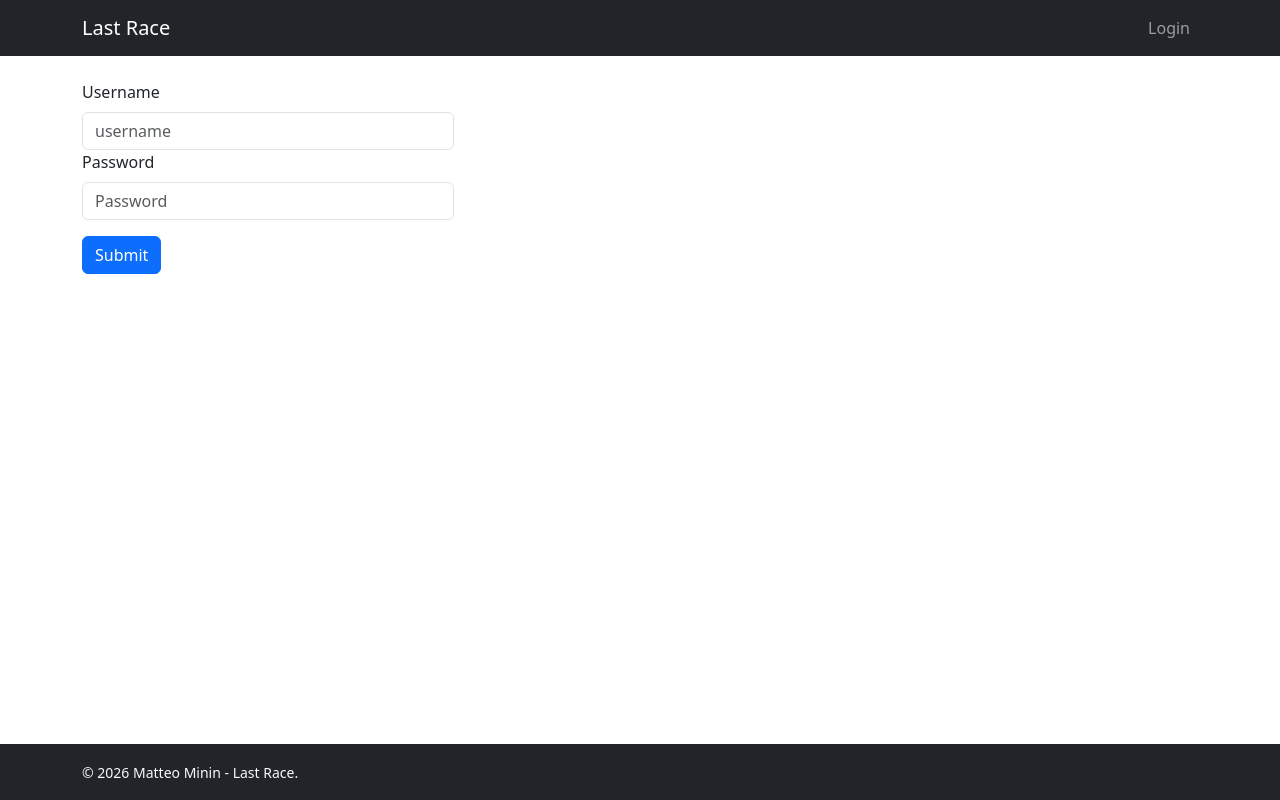
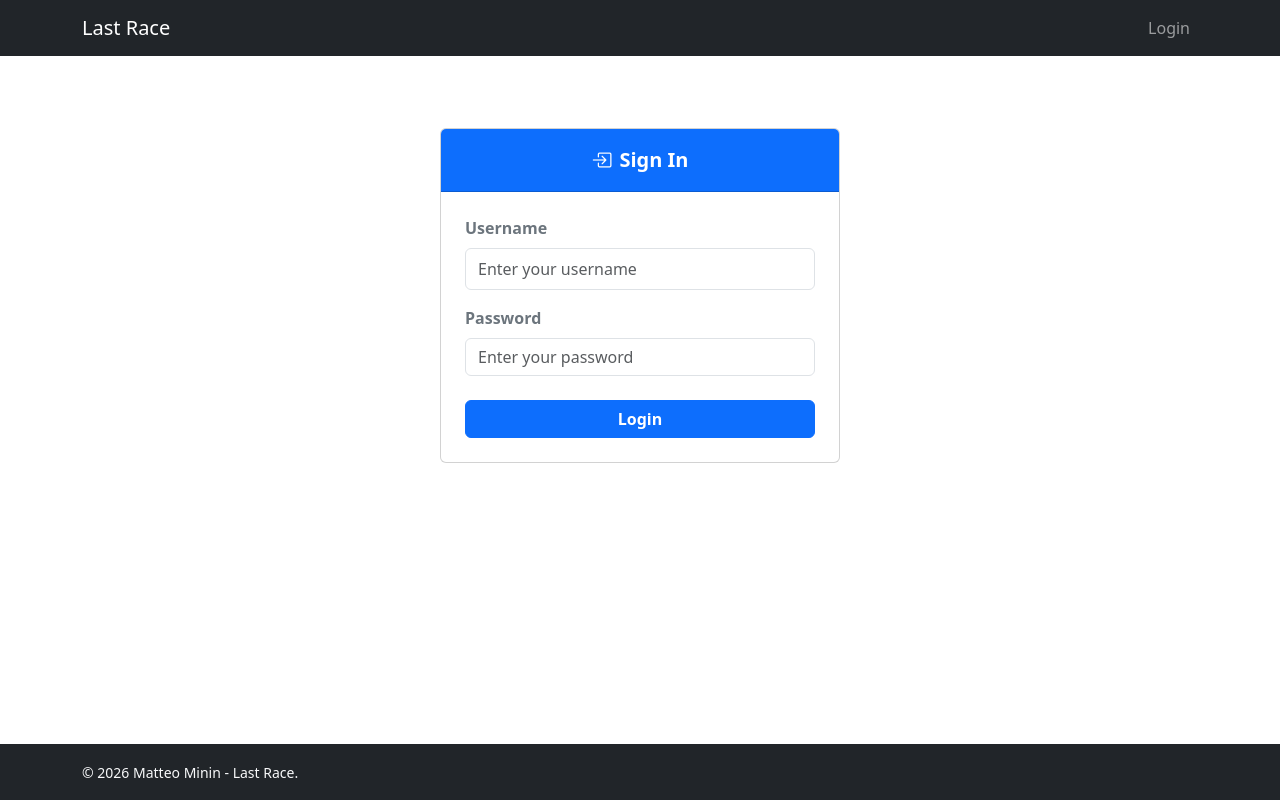
Before and after one commit to polito-WA1-2026-exam/exam-1-last-race-matteominin, a React (Vite) app in the folder client/: page /login in a window 1280 px wide. Built offline with nearby package versions, Linux system fonts and the light colour scheme; no server answers.

Commit message:
Restyle Login page

```diff
--- a/client/src/components/Login.jsx
+++ b/client/src/components/Login.jsx
@@ -1,7 +1,7 @@
 import { useState } from 'react';
 import { useNavigate } from 'react-router';
 import useAuth from '../hooks/useAuth.js';
-import { Form, Button, Col, Row, Container, Spinner } from 'react-bootstrap';
+import { Form, Button, Container, Spinner, Card } from 'react-bootstrap';
 
 const Login = () => {
     const { login, loading } = useAuth();
@@ -19,7 +19,6 @@ const Login = () => {
 
     const handleSubmit = async (e) => {
         e.preventDefault();
-
         const form = e.currentTarget;
 
         if (form.checkValidity() === false) {
@@ -38,30 +37,39 @@ const Login = () => {
     }
 
     return (
+        <Container className="d-flex justify-content-center mt-5">
+
+            <Card style={{ width: '100%', maxWidth: '400px' }}>
+                <Card.Header className="bg-primary text-white text-center fw-bold py-3 fs-5">
+                    <i className="bi bi-box-arrow-in-right me-2"></i>Sign In
+                </Card.Header>
+
+                <Card.Body className="p-4">
                     <Form noValidate validated={validated} onSubmit={handleSubmit}>
-            <Col className="mb-3">
-                <Form.Group as={Col} md="4" controlId="validationCustom01">
-                    <Form.Label>Username</Form.Label>
+
+                        <Form.Group className="mb-3" controlId="validationCustom01">
+                            <Form.Label className="fw-semibold text-secondary">Username</Form.Label>
                             <Form.Control
                                 required
                                 type="text"
-                        placeholder="username"
+                                placeholder="Enter your username"
                                 name="username"
                                 disabled={loading}
                                 value={credentials.username}
                                 onChange={handleChange}
+                                className="py-2"
                             />
                             <Form.Control.Feedback type="invalid">
                                 Please provide a valid username.
                             </Form.Control.Feedback>
                         </Form.Group>
 
-                <Form.Group as={Col} md="4" controlId="validationCustom01">
-                    <Form.Label>Password</Form.Label>
+                        <Form.Group className="mb-4">
+                            <Form.Label className="fw-semibold text-secondary">Password</Form.Label>
                             <Form.Control
                                 required
                                 type="password"
-                        placeholder="Password"
+                                placeholder="Enter your password"
                                 name="password"
                                 disabled={loading}
                                 value={credentials.password}
@@ -71,9 +79,8 @@ const Login = () => {
                                 Please provide a valid password.
                             </Form.Control.Feedback>
                         </Form.Group>
-            </Col>
 
-            <Button variant="primary" type="submit" disabled={loading}>
+                        <Button variant="primary" type="submit" className="w-100 fw-bold" disabled={loading}>
                             {loading ? (
                                 <>
                                     <Spinner
@@ -85,16 +92,19 @@ const Login = () => {
                                     Logging in...
                                 </>
                             ) : (
-                    'Submit'
+                                'Login'
                             )}
                         </Button>
 
                         {error && (
-                <Row className="justify-content-center mt-2">
-                    <p className="text-danger">Error: {error}</p>
-                </Row>
+                            <div className="alert alert-danger text-center p-2 mt-3 small" role="alert">
+                                <i className="bi bi-exclamation-triangle-fill me-2"></i>{error}
+                            </div>
                         )}
                     </Form>
+                </Card.Body>
+            </Card>
+        </Container>
     );
 }
 
```
Lines whose indentation alone changed are shown as unchanged.
